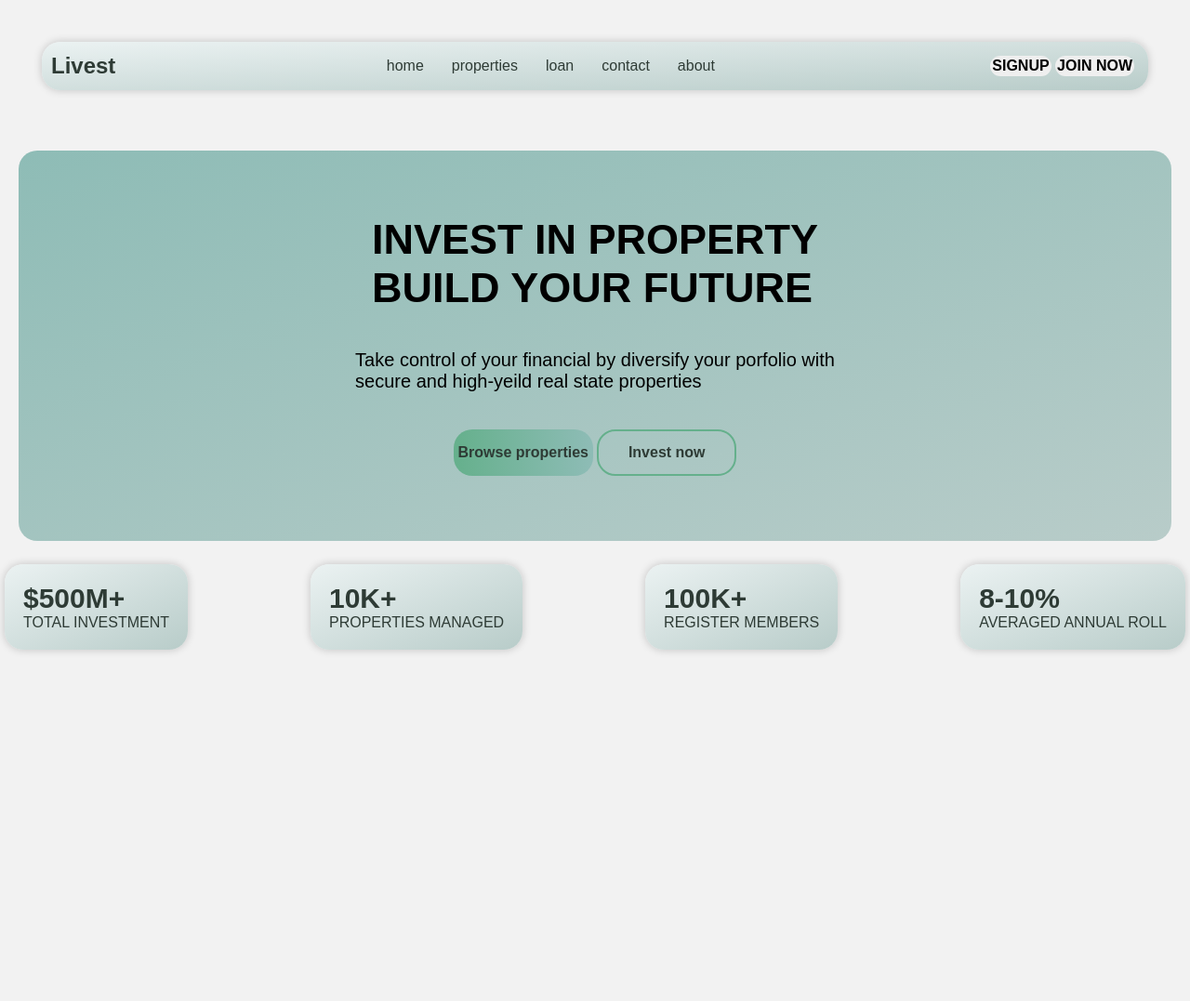
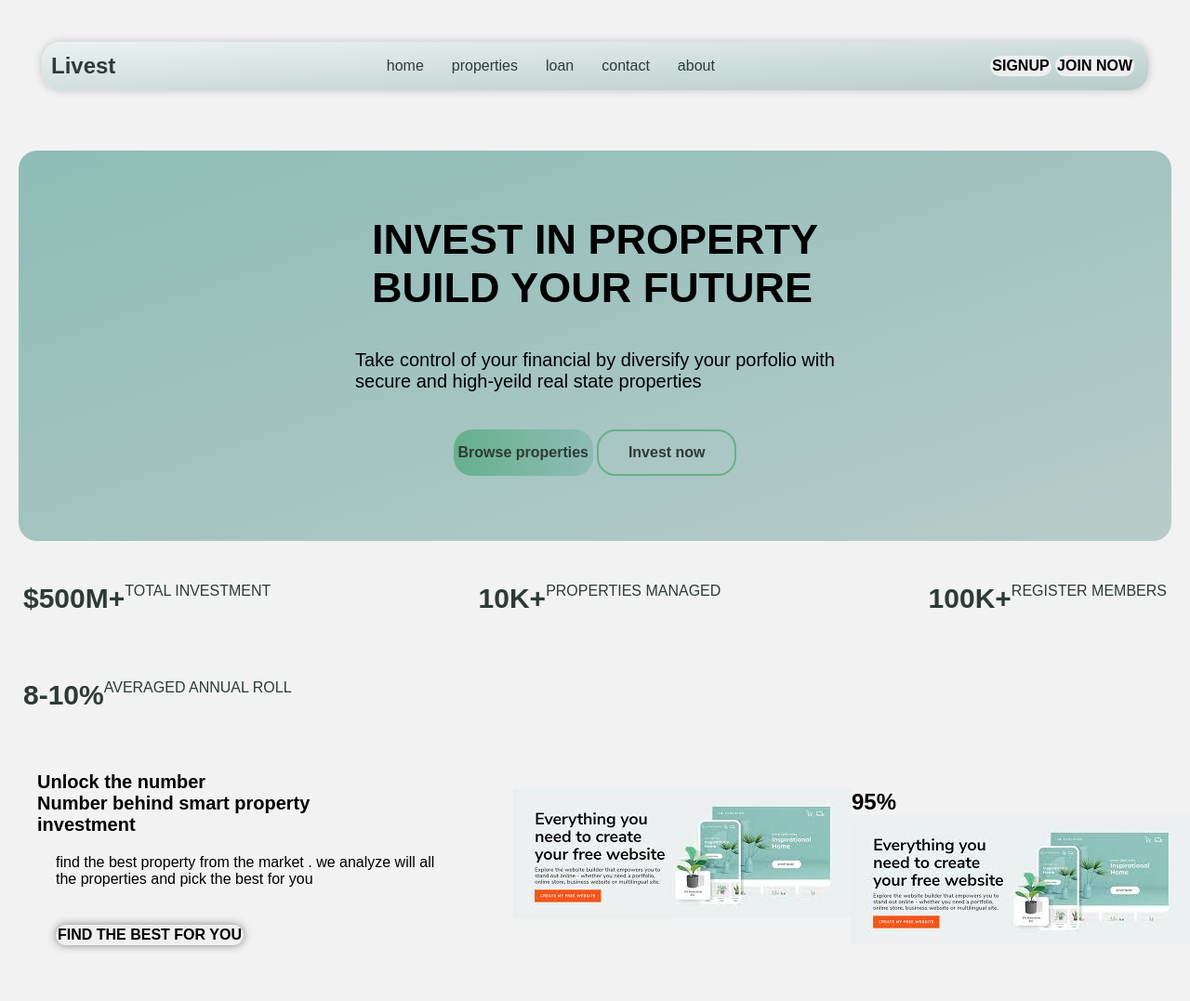
Before and after one commit to owaisraza3423/My-Responsive-Project, a plain HTML site: page index.html in a window 1280 px wide. Shown: the whole page at 93% size. Before the commit the page ends 800 px from the top, so only its background shows below. Drawn offline with Linux system fonts and the light colour scheme.

Commit message:
Images: Images added

```diff
--- a/index.html
+++ b/index.html
@@ -55,8 +55,38 @@
         <h3 class="t">8-10%</h3>
         <p>AVERAGED ANNUAL ROLL</p>
     </div>
-
    </section>
+   <section class="swiper-slider">
+   </section>
+  <section class="other-content" id="other">
+    <div class="content">
+        <h3 class="t-2">
+           Unlock the number <br>
+           Number behind smart property <br>
+           investment
+        </h3>
+        <div class="text-2">
+            <p>find the best property from the market . we analyze will all the properties and pick the best for you</p>
+        </div>
+        <div class="button-3">
+            <button>FIND THE BEST FOR YOU</button>
+        </div>
+</div>
+<div class="content-2">
+    <div class="col3">
+        <img src="image/images.jpeg" alt="">
+    </div>
+    <div class="col-3">
+    <div class="number-1">
+        <h2>95%</h2>
+    </div>
+  <div class="col-4">
+     <img src="image/images.jpeg" alt="">
+  </div>
+    </div>
+</div>
+    </div>
+  </section>
 </main>
 </body>
 </html>
--- a/style.css
+++ b/style.css
@@ -110,11 +110,11 @@ button {
 }
 
 .col1 {
+    display: flex;
     padding: 20px;
     color: #2e3b35; /* Dark text for contrast */
-    box-shadow: 0px 0px 10px rgba(0, 0, 0, 0.2);
     border-radius: 20px;
-    background: linear-gradient(to bottom right, #ebf2f2, #b8ccc9); /* Light gradient */
+    text-align: center;
 }
 
 .t {
@@ -155,19 +155,31 @@ button {
     transform: scale(1.05);
 }
 
+#other{
+    display: flex;
+    justify-content: space-around;
+    align-items: center;
+}
+.content{
+    padding: 40px;
+}
+.text-2{
+    padding: 20px;
 
-
-
-
-
-
-
-
-
-
-
-
-
+}
+.button-3{
+    padding: 20px;
+}
+.button-3 button {
+    box-shadow: 0px 0px 10px grey;
+}
+.t-2{
+    font-size: 20px;
+}
+.content-2 {
+    display: grid;
+    grid-template-columns: auto auto auto;
+}
 
 
 
```
Also changed, not shown: image/images.jpeg (added), index.txt.
